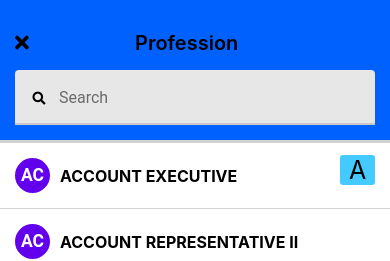
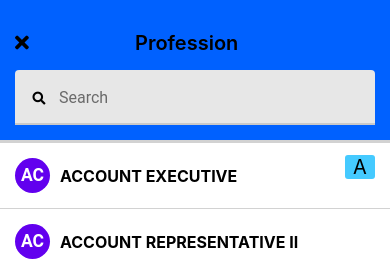
Before and after one commit to macvish/ElaraTestApp, a React Native app: screen / in a window 390 px wide. Shown: the top 261 px of the page. Built offline with nearby package versions, Linux system fonts and the light colour scheme.

Commit message:
make minor changes to section header

```diff
--- a/src/components/CustomList/CustomList.js
+++ b/src/components/CustomList/CustomList.js
@@ -24,7 +24,7 @@ export const CustomList = ({ data }) => {
         renderSectionHeader={renderSectionHeader}
         extraData={data}
         stickySectionHeadersEnabled
-        SectionSeparatorComponent={() => <View style={{ height: 3, backgroundColor: '#D2D2D2' }}></View>}
+        SectionSeparatorComponent={() => <View style={styles.sectionSeparator}></View>}
       />
     </View>
   )
@@ -35,14 +35,19 @@ const styles = StyleSheet.create({
     backgroundColor: '#45caff',
     position: 'absolute',
     alignSelf: 'flex-end',
-    width: 35,
+    width: 30,
     marginTop: 15,
     right: 15,
     borderRadius: 3
   },
 
   sectionHeader: {
-    fontSize: 25,
+    fontSize: 20,
     textAlign: 'center'
+  },
+
+  sectionSeparator: {
+    height: 3,
+    backgroundColor: '#D2D2D2'
   }
 })
```
